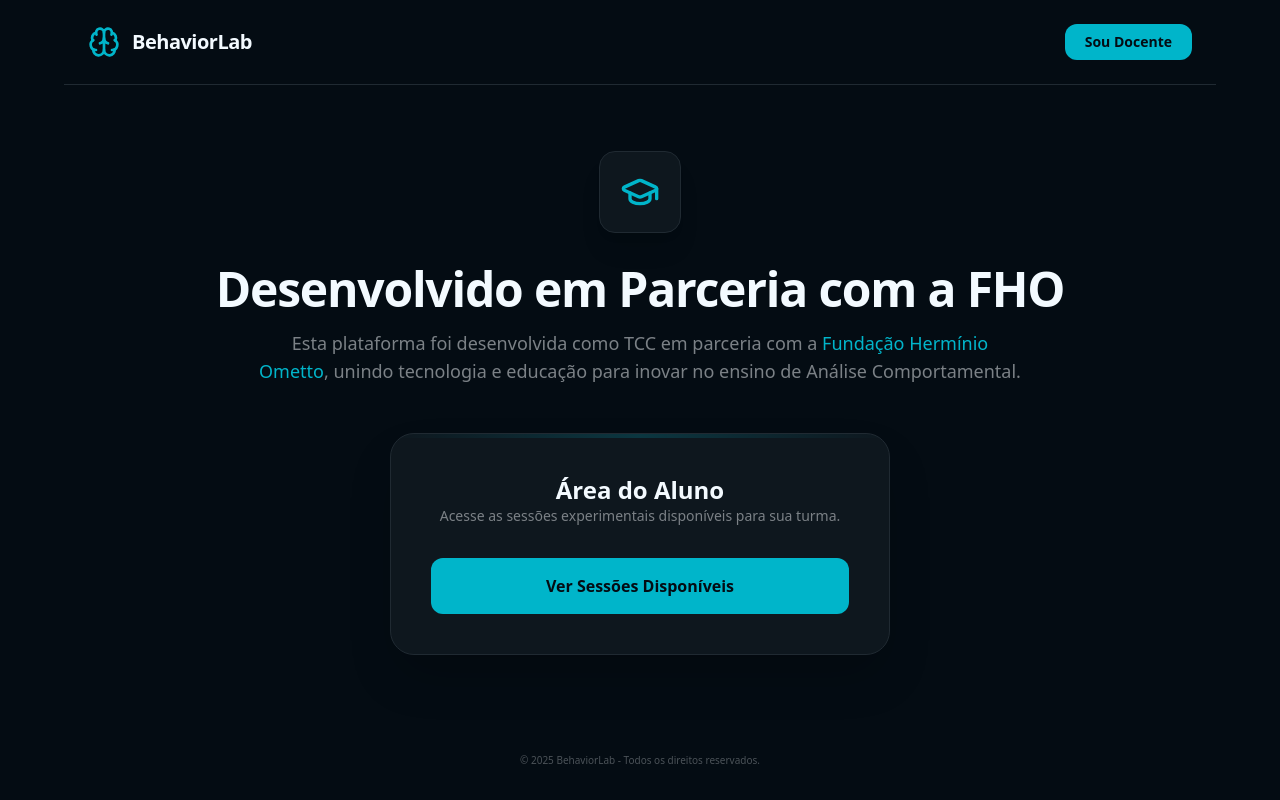
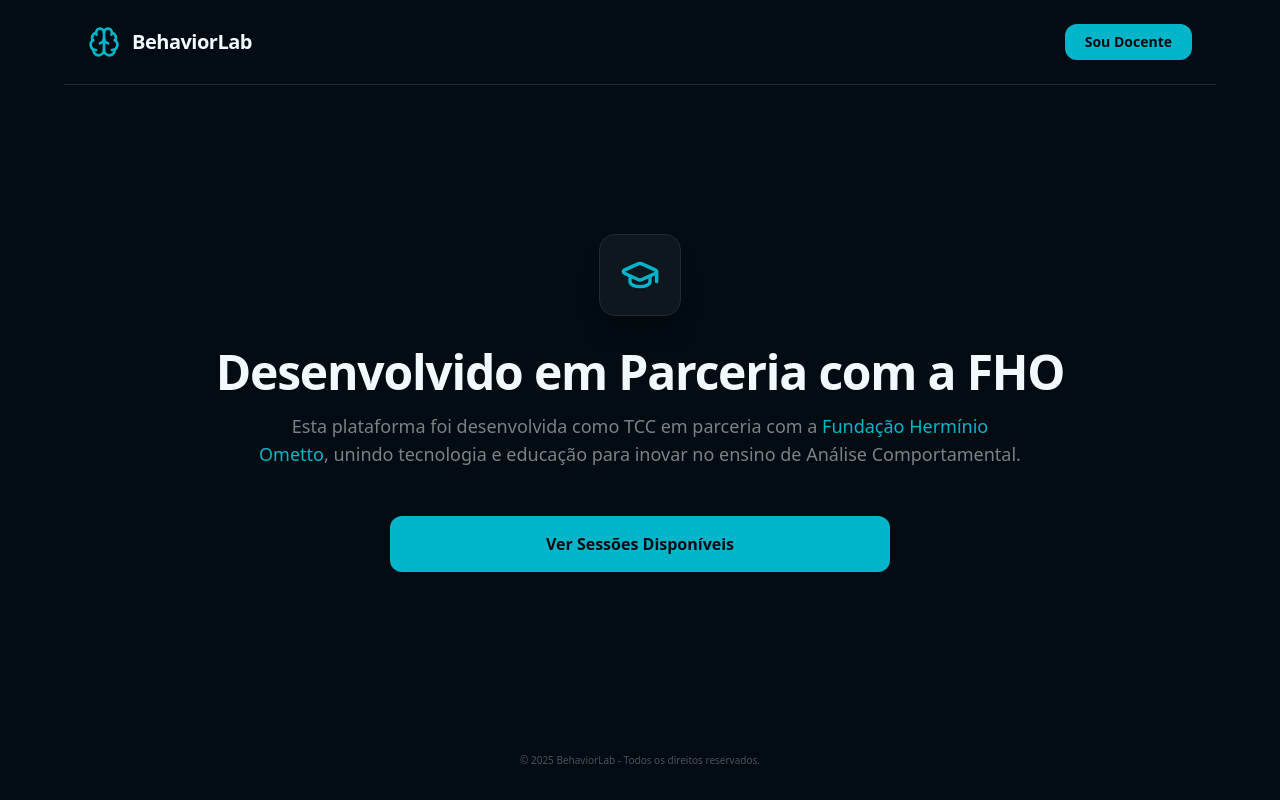
Before and after one commit to joaoVitorVallim/Behavioral-games-TCC, a React (Vite) app in the folder game-platform/: page / in a window 1280 px wide. Built offline with nearby package versions, Linux system fonts and the light colour scheme; no server answers.

Commit message:
feat: ajustes ui e requisicao para sessions

```diff
--- a/game-platform/src/modules/auth/pages/LoginPage.tsx
+++ b/game-platform/src/modules/auth/pages/LoginPage.tsx
@@ -49,26 +49,13 @@ export function LoginPage() {
               </div>
             </div>
 
-            {/* MAIN CARD */}
-            <div className="w-full max-w-[500px] mx-auto bg-card border border-border rounded-3xl p-8 md:p-10 shadow-2xl relative overflow-hidden">
-              <div className="absolute top-0 left-0 w-full h-1 bg-gradient-to-r from-transparent via-primary/20 to-transparent" />
-
-              <div className="space-y-8">
-                <div>
-                  <h2 className="text-2xl font-bold">Área do Aluno</h2>
-                  <p className="text-muted-foreground text-sm">
-                    Acesse as sessões experimentais disponíveis para sua turma.
-                  </p>
-                </div>
-
-                <button
-                  onClick={() => navigate('/sessions')}
-                  className="w-full py-4 bg-primary text-primary-foreground rounded-xl font-bold hover:scale-105 hover:text-background transition-all"
-                >
-                  Ver Sessões Disponíveis
-                </button>
-              </div>
-            </div>
+            {/* CTA */}
+            <button
+              onClick={() => navigate('/sessions')}
+              className="w-full max-w-[500px] mx-auto py-4 bg-primary text-primary-foreground rounded-xl font-bold hover:scale-105 hover:text-background transition-all block"
+            >
+              Ver Sessões Disponíveis
+            </button>
           </div>
         </main>
 
--- a/game-platform/src/modules/game-session/hooks/useSessions.ts
+++ b/game-platform/src/modules/game-session/hooks/useSessions.ts
@@ -1,16 +1,13 @@
 import { useQuery } from '@tanstack/react-query'
 import { sessionService } from '../services/sessionService'
-import { mock_sessions } from '../mocks/sessions.mock'
 
 export const useSessions = () => {
   const sessions_query = useQuery({
     queryKey: ['sessions'],
     queryFn: async () => {
-      // Usando mock durante desenvolvimento com delay para simular loading
-      await new Promise(resolve => setTimeout(resolve, 800))
-      return mock_sessions
-      // Para usar API real, comente as linhas acima e descomente a linha abaixo
-      // return sessionService.getAllSessions()
+      const sessions = await sessionService.getAllSessions()
+      console.log('[useSessions] GET /sessions:', sessions)
+      return sessions
     },
     staleTime: 0, // Força refetch a sempre buscar dados novos
     gcTime: 0 // Não mantém cache (antes era cacheTime)
```
Also changed, not shown: 2 other files (tests, documents, lock files or other folders).
